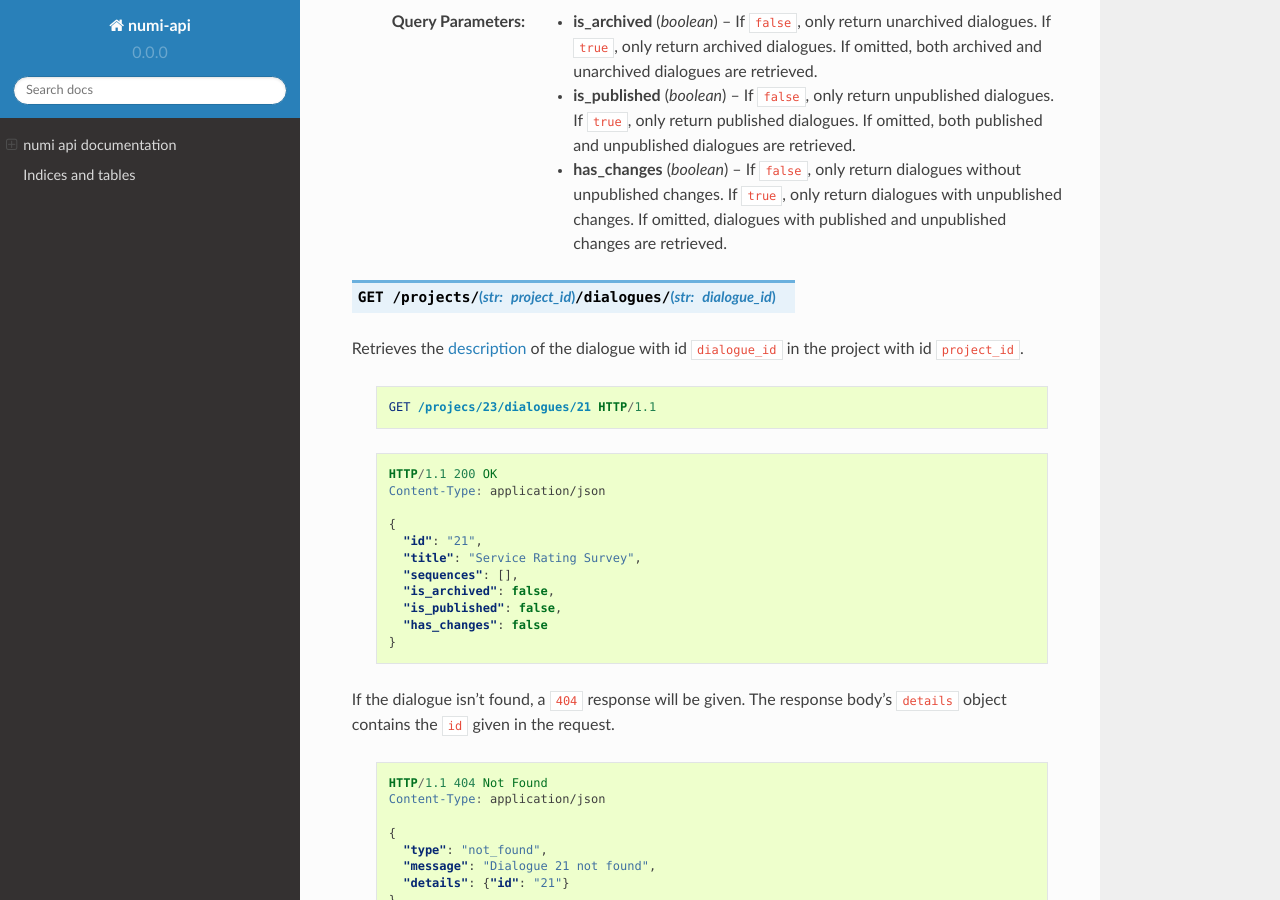
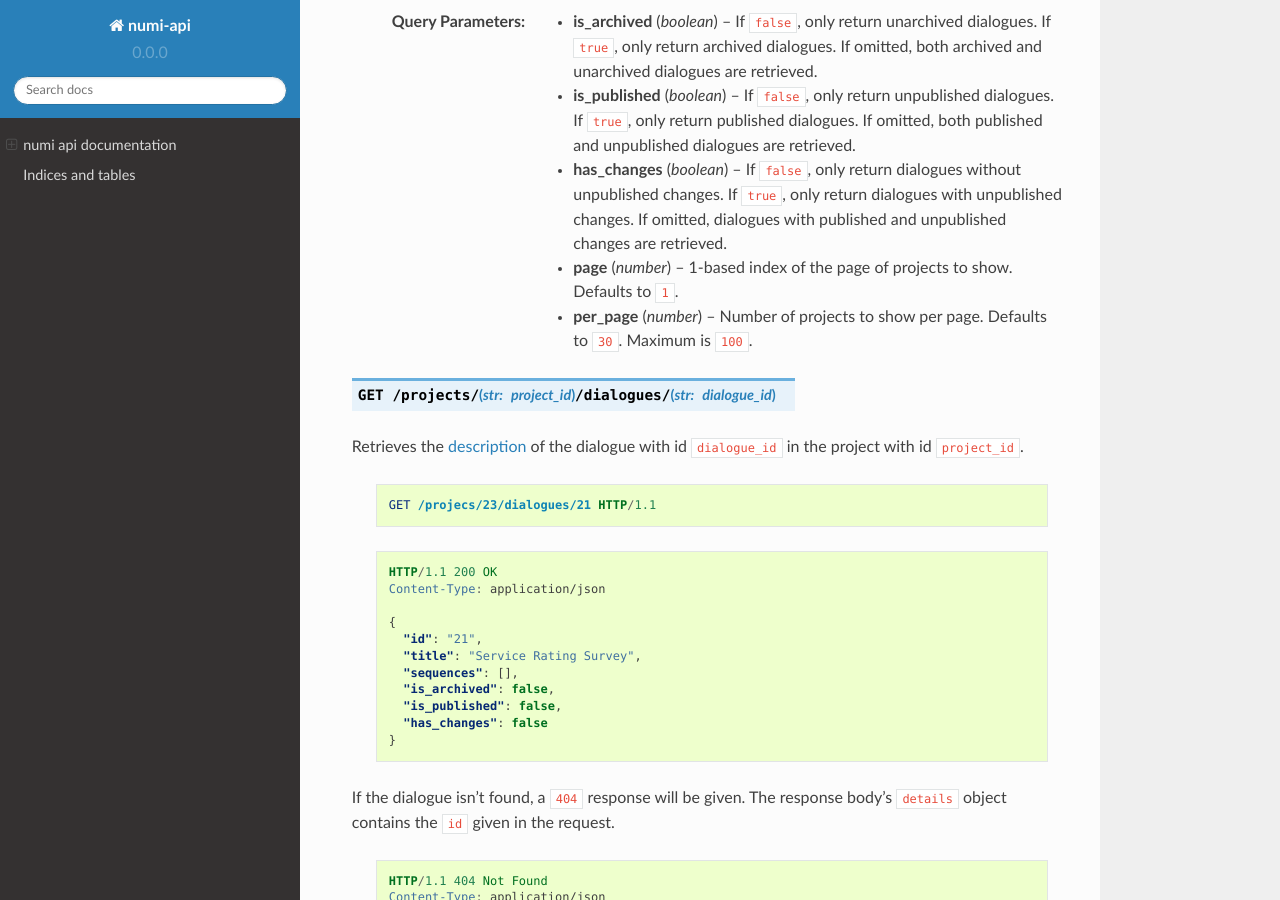
Before and after one commit to praekelt/numi-api, a Sphinx documentation site: the page built from docs/index.rst, in a window 1280 px wide and 900 px high, scrolled down 8588 px. Built offline with Sphinx 7.4.7 and the Read the Docs theme 2.0.0, drawn with Linux system fonts in a browser that asks for light colours.

Commit message:
Paginate project collection retrieval

```diff
--- a/docs/index.rst
+++ b/docs/index.rst
@@ -489,6 +489,12 @@ Dialogues
   :query boolean has_changes:
     If ``false``, only return dialogues without unpublished changes. If ``true``, only return dialogues with unpublished changes. If omitted, dialogues with published and unpublished changes are retrieved.
 
+  :query number page:
+    1-based index of the page of projects to show. Defaults to ``1``.
+
+  :query number per_page:
+    Number of projects to show per page. Defaults to ``30``. Maximum is
+    ``100``.
 
 .. http:get:: /projects/(str:project_id)/dialogues/(str:dialogue_id)
 
```
